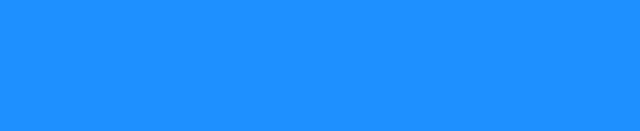
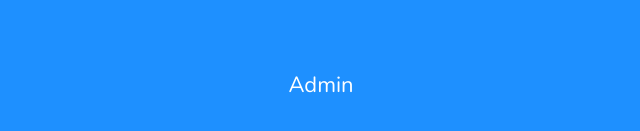
Before and after one commit to AnkitaGoyalD2004/React-Form, a React (Vite) app: page /admin in a window 1280 px wide. Shown: the part 315-446 px from the top of the page, without its empty margins (319-959 px from the left). Built offline with nearby package versions, Linux system fonts and the light colour scheme.

Commit message:
make components

```diff
--- a/src/App.jsx
+++ b/src/App.jsx
@@ -1,12 +1,36 @@
-import Register from "./Register";
-import Login from "./Login";
+import Register from "./components/Register";
+import Login from "./components/Login";
+import Admin from "./components/Admin";
+import Editor from "./components/Editor";
+import Home from "./components/Home";
+import Lounge from "./components/Launge";
+import Layout from "./components/Layout";
+import LinkPage from "./components/LinkPage";
+
+import Missing from "./components/Missing";
+import Unauthorized from "./components/Unauthorized";
+import { Routes, Route } from "react-router-dom";
 
 function App() {
   return (
-    <main className="App">
-      <Login />
-      {/* <Register /> */}
-    </main>
+    <Routes>
+      <Route path="/" element={<Layout />}>
+        {/* Public Routes */}
+        <Route path="login" element={<Login />} />
+        <Route path="register" element={<Register />} />
+        <Route path="linkpage" element={<LinkPage />} />
+        <Route path="unauthorized" element={<Unauthorized />} />
+
+        {/* we want to protect these routes */}
+        <Route path="/" element={<Home />} />
+        <Route path="editor" element={<Editor />} />
+        <Route path="admin" element={<Admin />} />
+        <Route path="lounge" element={<Lounge />} />
+
+        {/* catch all */}
+        <Route path="*" element={<Missing />} />
+      </Route>
+    </Routes>
   );
 }
 
--- /dev/null
+++ b/src/components/Admin.jsx
@@ -0,0 +1,5 @@
+import React from "react";
+
+export default function Admin() {
+  return <div>Admin</div>;
+}
--- /dev/null
+++ b/src/components/Editor.jsx
@@ -0,0 +1,5 @@
+import React from "react";
+
+export default function Editor() {
+  return <div>Editor</div>;
+}
--- /dev/null
+++ b/src/components/Home.jsx
@@ -0,0 +1,7 @@
+import React from "react";
+
+function Home() {
+  return <div>Home</div>;
+}
+
+export default Home;
--- /dev/null
+++ b/src/components/Launge.jsx
@@ -0,0 +1,7 @@
+import React from "react";
+
+function Launge() {
+  return <div>Launge</div>;
+}
+
+export default Launge;
--- /dev/null
+++ b/src/components/Layout.jsx
@@ -0,0 +1,11 @@
+import { Outlet } from "react-router-dom";
+
+const Layout = () => {
+  return (
+    <main className="App">
+      <Outlet />
+    </main>
+  );
+};
+
+export default Layout;
--- /dev/null
+++ b/src/components/LinkPage.jsx
@@ -0,0 +1,7 @@
+import React from "react";
+
+function LinkPage() {
+  return <div>LinkPage</div>;
+}
+
+export default LinkPage;
--- a/src/Login.jsx
+++ b/src/components/Login.jsx
@@ -1,6 +1,6 @@
 import { useRef, useState, useEffect, useContext } from "react";
-import AuthContext from "./context/AuthProvider";
-import axios from "./api/axios";
+import AuthContext from "../context/AuthProvider";
+import axios from "../api/axios";
 const LOGIN_URL = "/auth";
 
 const Login = () => {
--- /dev/null
+++ b/src/components/Missing.jsx
@@ -0,0 +1,5 @@
+import React from "react";
+
+export default function Missing() {
+  return <div>Missing</div>;
+}
--- a/src/Register.jsx
+++ b/src/components/Register.jsx
@@ -5,7 +5,7 @@ import {
   faTimes,
   faInfoCircle,
 } from "@fortawesome/free-solid-svg-icons";
-import customFetch from "./api/axios";
+import customFetch from "../api/axios";
 import { FontAwesomeIcon } from "@fortawesome/react-fontawesome";
 
 const USER_REGEX = /^[a-zA-Z][a-zA-Z0-9-_]{3,23}$/;
--- /dev/null
+++ b/src/components/Unauthorized.jsx
@@ -0,0 +1,5 @@
+import React from "react";
+
+export default function Unauthorized() {
+  return <div>Unauthorized</div>;
+}
--- a/src/main.jsx
+++ b/src/main.jsx
@@ -9,11 +9,10 @@ ReactDOM.createRoot(document.getElementById("root")).render(
   <React.StrictMode>
     <BrowserRouter>
       <AuthProvider>
-        {/* <Routes>
-{/* <Route path="/*"
-      </Routes> */}
+        <Routes>
+          <Route path="/*" element={<App />} />
+        </Routes>
       </AuthProvider>
     </BrowserRouter>
   </React.StrictMode>
 );
-setTimeout([console.log("hello")], 3000);
```
